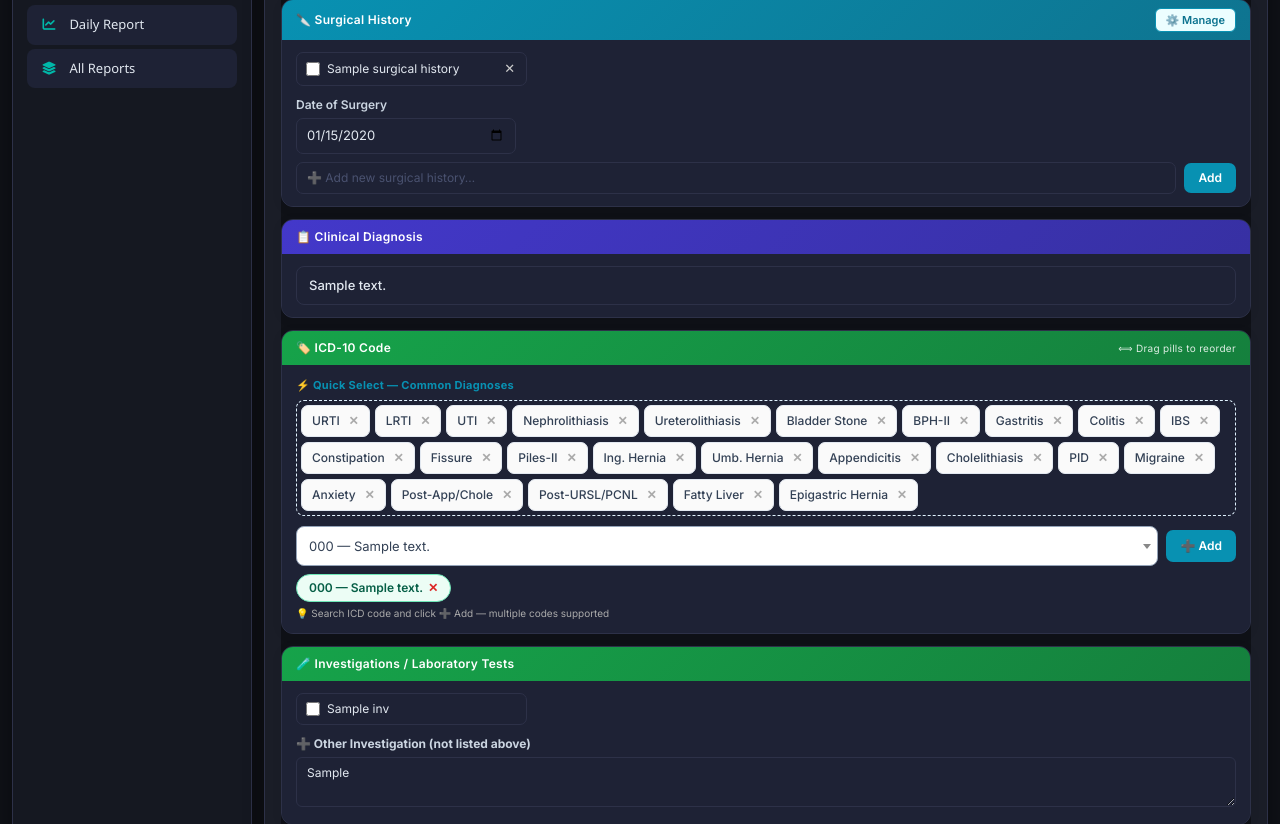
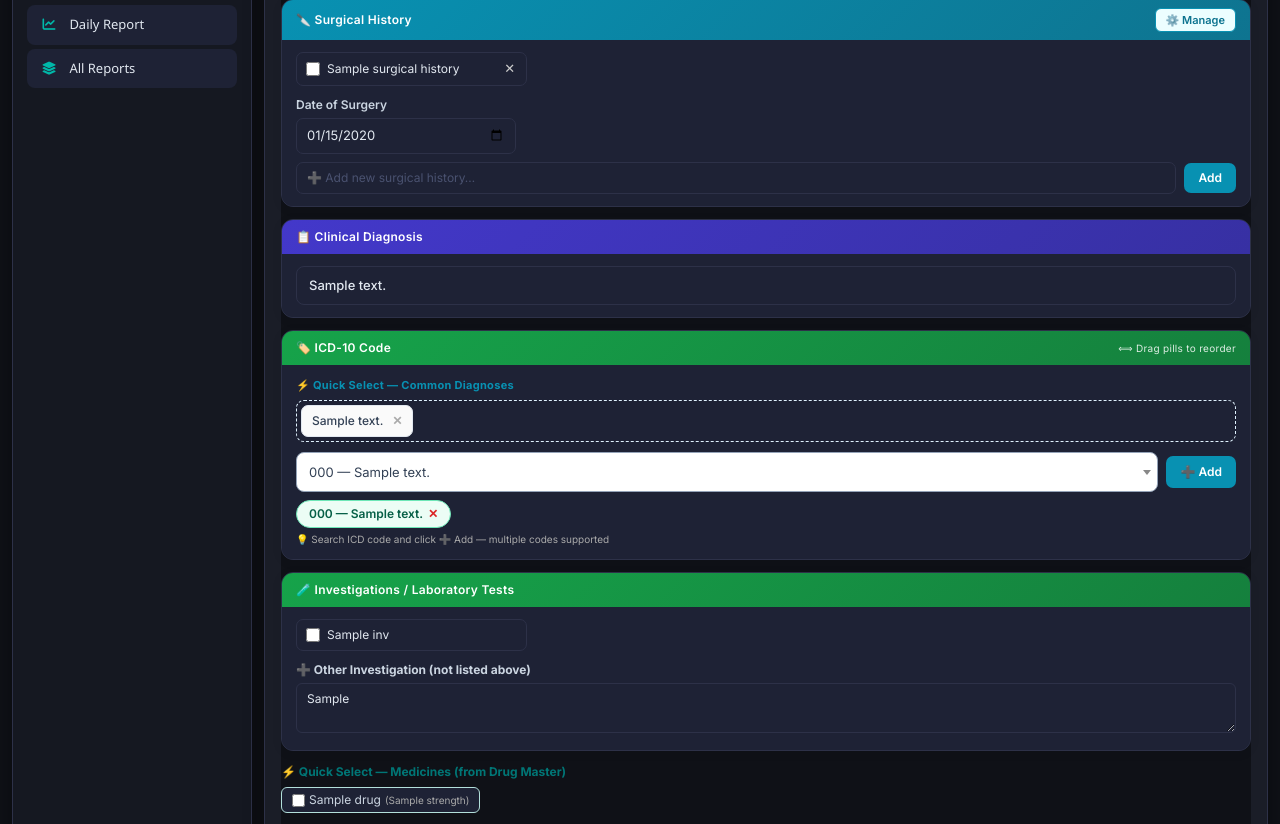
Before and after one commit to drpratapseervi-create/ShradhaHMS-2026, a Django app: template hms/templates/opd/consultation.html in a window 1280 px wide. Shown: the part 956-1780 px from the top of the page. Run offline with Django 4.2, Linux system fonts and the light colour scheme; the template is opened without the code that fills it: most values are stand-ins (such as "Sample title", 1, 10 or a date in 2020); grey boxes marked "Sample" are stand-in pictures; some libraries are stand-ins or nearby versions.

Commit message:
Make ICD Quick Select pull live from ICDCode sort_order
Replace the static hardcoded diagnosis pills with a template loop over
ICDCode entries that have a curated sort_order (< 9999), ordered
ascending. Admins can now add/reorder quick-pick diagnoses from the
admin list without touching the template.

Co-Authored-By: Claude Sonnet 5 <noreply@anthropic.com>
Claude-Session: https://claude.ai/code/session_01Tqcxc59tRMZ1spV49gDDBm

```diff
--- a/hms/templates/opd/consultation.html
+++ b/hms/templates/opd/consultation.html
@@ -781,30 +781,11 @@
         <div style="margin-bottom:10px;">
             <div style="font-size:11px;font-weight:700;color:#0891b2;margin-bottom:6px;letter-spacing:0.3px;">⚡ Quick Select — Common Diagnoses</div>
             <div id="icd-pill-container" style="display:flex;flex-wrap:wrap;gap:5px;margin-bottom:6px;min-height:32px;padding:4px;border:1px dashed #e0f2fe;border-radius:8px;">
-                <button type="button" class="icd-pill-static" data-code="J069" data-desc="Upper respiratory tract infection, unspecified">URTI</button>
-                <button type="button" class="icd-pill-static" data-code="J22" data-desc="Unspecified acute lower respiratory tract infection">LRTI</button>
-                <button type="button" class="icd-pill-static" data-code="N390" data-desc="Urinary tract infection, site not specified">UTI</button>
-                <button type="button" class="icd-pill-static" data-code="N200" data-desc="Calculus of kidney">Nephrolithiasis</button>
-                <button type="button" class="icd-pill-static" data-code="N201" data-desc="Calculus of ureter">Ureterolithiasis</button>
-                <button type="button" class="icd-pill-static" data-code="N210" data-desc="Calculus in bladder">Bladder Stone</button>
-                <button type="button" class="icd-pill-static" data-code="N401" data-desc="Benign prostatic hyperplasia with lower urinary tract symptoms">BPH-II</button>
-                <button type="button" class="icd-pill-static" data-code="K2970" data-desc="Gastritis, unspecified, without bleeding">Gastritis</button>
-                <button type="button" class="icd-pill-static" data-code="K529" data-desc="Noninfective gastroenteritis and colitis, unspecified">Colitis</button>
-                <button type="button" class="icd-pill-static" data-code="K589" data-desc="Irritable bowel syndrome without diarrhea">IBS</button>
-                <button type="button" class="icd-pill-static" data-code="K5900" data-desc="Constipation, unspecified">Constipation</button>
-                <button type="button" class="icd-pill-static" data-code="K602" data-desc="Anal fissure, unspecified">Fissure</button>
-                <button type="button" class="icd-pill-static" data-code="K641" data-desc="Second degree hemorrhoids">Piles-II</button>
-                <button type="button" class="icd-pill-static" data-code="K4090" data-desc="Unilateral inguinal hernia, without obstruction or gangrene">Ing. Hernia</button>
-                <button type="button" class="icd-pill-static" data-code="K429" data-desc="Umbilical hernia without obstruction or gangrene">Umb. Hernia</button>
-                <button type="button" class="icd-pill-static" data-code="K3580" data-desc="Other and unspecified acute appendicitis">Appendicitis</button>
-                <button type="button" class="icd-pill-static" data-code="K8020" data-desc="Calculus of gallbladder without cholecystitis">Cholelithiasis</button>
-                <button type="button" class="icd-pill-static" data-code="N739" data-desc="Female pelvic inflammatory disease, unspecified">PID</button>
-                <button type="button" class="icd-pill-static" data-code="G43909" data-desc="Migraine, unspecified, not intractable">Migraine</button>
-                <button type="button" class="icd-pill-static" data-code="F419" data-desc="Anxiety disorder, unspecified">Anxiety</button>
-                <button type="button" class="icd-pill-static" data-code="Z8709" data-desc="Personal history of appendectomy and cholecystectomy">Post-App/Chole</button>
-                <button type="button" class="icd-pill-static" data-code="Z8739" data-desc="Personal history of hernia repair URSL PCNL">Post-URSL/PCNL</button>
-                <button type="button" class="icd-pill-static" data-code="K760" data-desc="Fatty (change of) liver, not elsewhere classified">Fatty Liver</button>
-                <button type="button" class="icd-pill-static" data-code="K439" data-desc="Epigastric hernia without obstruction or gangrene">Epigastric Hernia</button>
+                {% for icd in icd_quick_codes %}
+                <button type="button" class="icd-pill-static" data-code="{{ icd.code }}" data-desc="{{ icd.description }}" title="{{ icd.description }}">{{ icd.description|truncatechars:26 }}</button>
+                {% empty %}
+                <span style="font-size:11px;color:#94a3b8;font-style:italic;">No quick-select codes configured — set Sort Order on ICD codes in the admin.</span>
+                {% endfor %}
             </div>
             <div id="icd-selected-display" style="display:none;margin-bottom:8px;padding:6px 12px;background:#ecfdf5;border:1px solid #6ee7b7;border-radius:7px;font-size:12px;font-weight:600;color:#065f46;">
     ✅ Selected: <span id="icd-selected-text"></span>
--- a/hms/views.py
+++ b/hms/views.py
@@ -326,6 +326,7 @@ def start_consultation(request, appointment_id):
             consultation=consultation
         ).order_by("-created_at"),
         "drug_masters": DrugMaster.objects.filter(is_active=True).order_by("sort_order", "category", "name"),
+        "icd_quick_codes": ICDCode.objects.filter(sort_order__lt=9999),
         "ai_enabled": settings.AI_FEATURES_ENABLED,
     })
 
```
